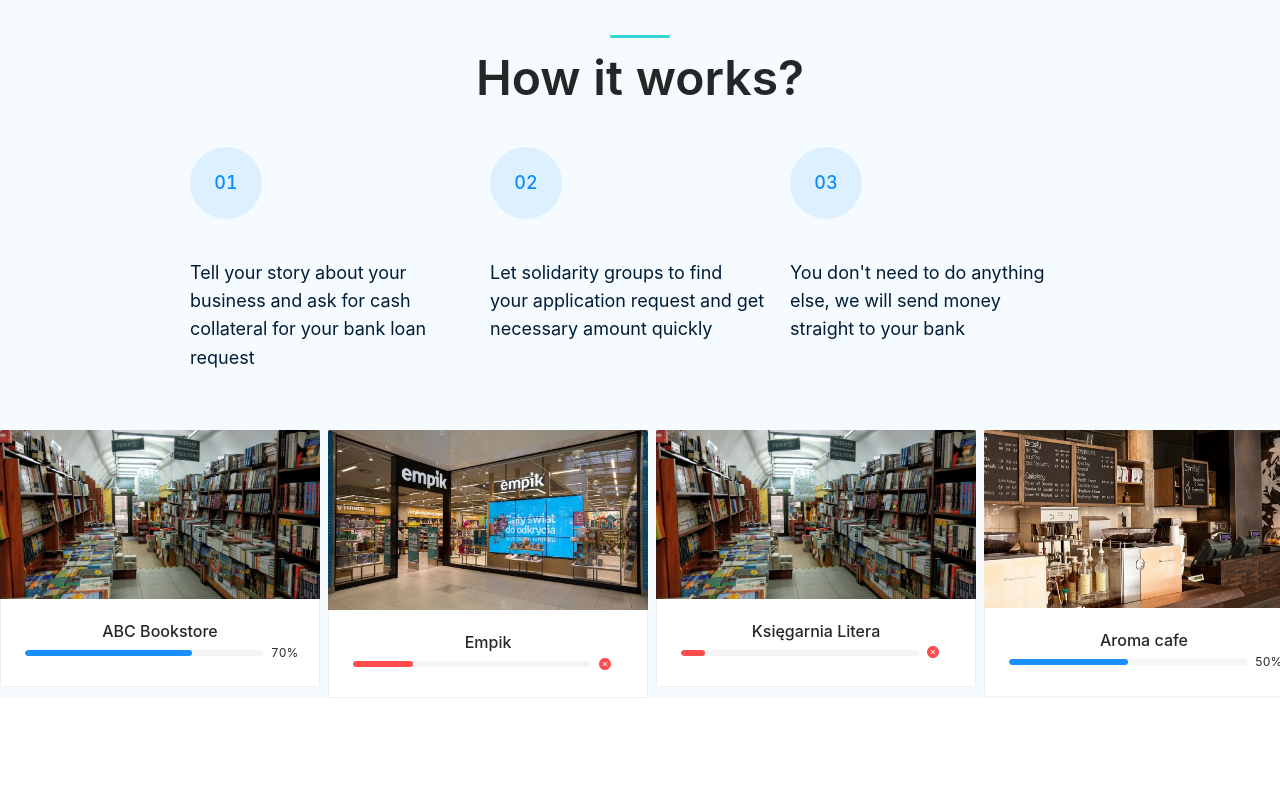
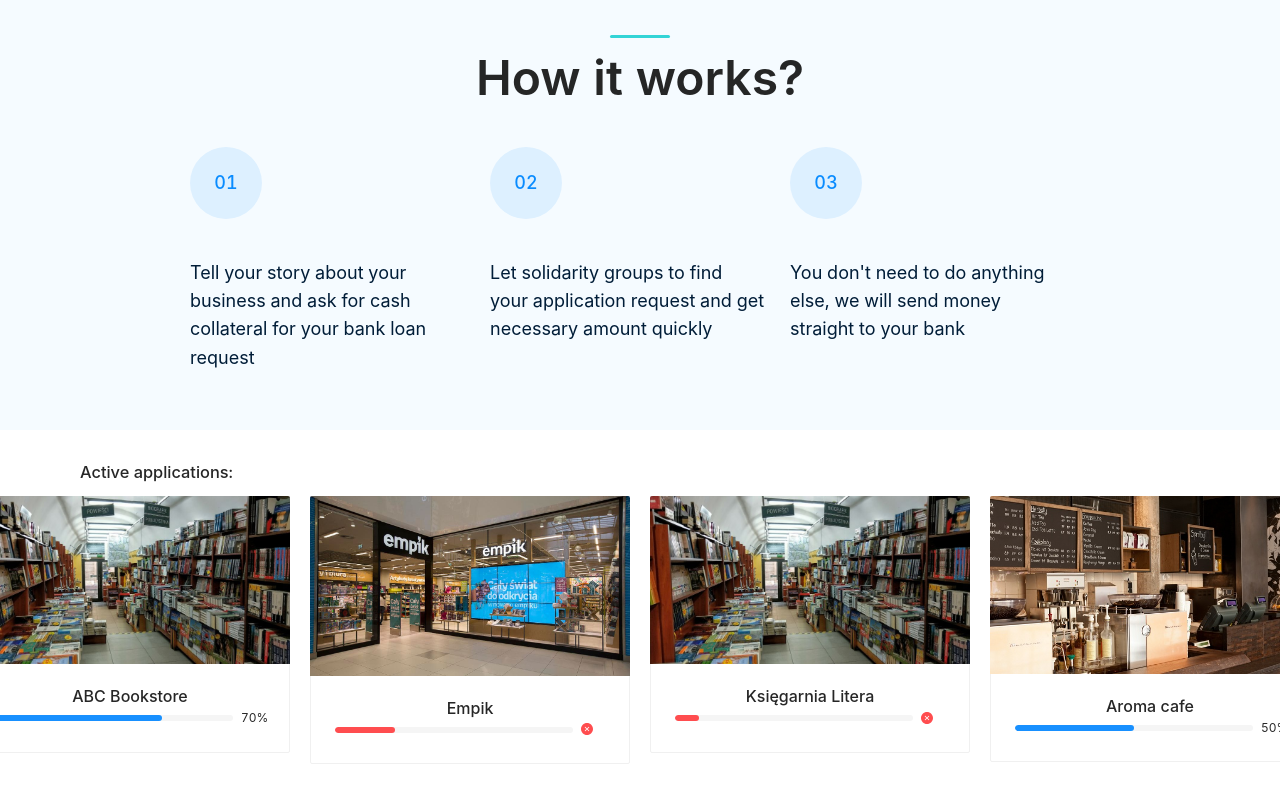
Before and after one commit to kbogusze/covidHackathoneFront, a React (Create React App) app: page / in a window 1280 px wide. Shown: the part 1189-1989 px from the top of the page. Before the commit the page ends 1887 px from the top, so only its background shows below. Built offline with nearby package versions, Linux system fonts and the light colour scheme.

Commit message:
Homepage layout

```diff
--- a/src/gallery/Gallery.js
+++ b/src/gallery/Gallery.js
@@ -41,16 +41,26 @@ export const deals = [
 class Gallery extends React.Component {
     render() {
         return (
-            <Row gutter={{ xs: 8, sm: 16, md: 24, lg: 32 }}>
-                {deals.map((deal, index) => (
-                    <Col className="gutter-row" span={6}>
+            <div style={{
+                margin: '40px 0',
+                padding: '30px',
+                backgroundColor: 'rgb(255, 255, 255)'
+            }}>
+                <h3 style={{textAlign: 'left', margin: '0 50px'}}>
+                    Active applications:
+                </h3>
+                <div style={{
+                    display: 'flex',
+                    justifyContent: 'center',
+                }}>
+                    {deals.map((deal, index) => (
                         <Tile
                             key={index}
                             deal={deal}
                         />
-                    </Col>
-                ))}
-            </Row>
+                    ))}
+                </div>
+            </div>
         )
     }
 }
--- a/src/gallery/Tile.js
+++ b/src/gallery/Tile.js
@@ -8,7 +8,7 @@ const Tile = (props) => {
     const match = useRouteMatch();
 
     return (
-        <Link to={redirect ? `${match.url}/${id}` : 'gallery'}>
+        <Link to={redirect ? `${match.url}/${id}` : 'gallery'} style={{margin: '10px'}}>
             <Card
                 hoverable
                 style={{ width: 320 }}
```
